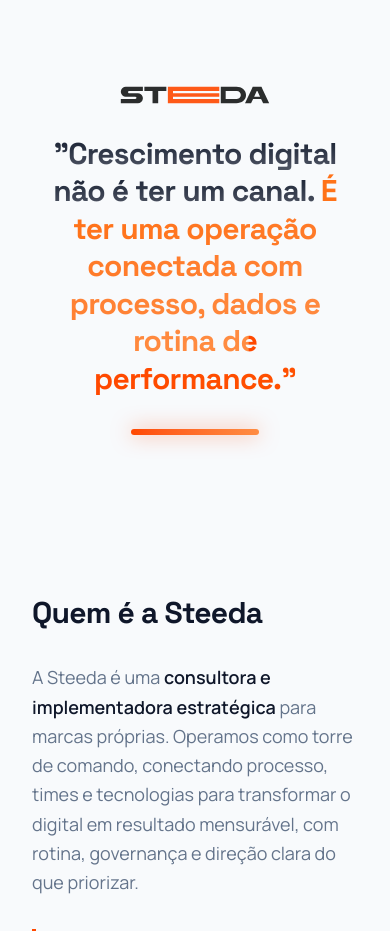
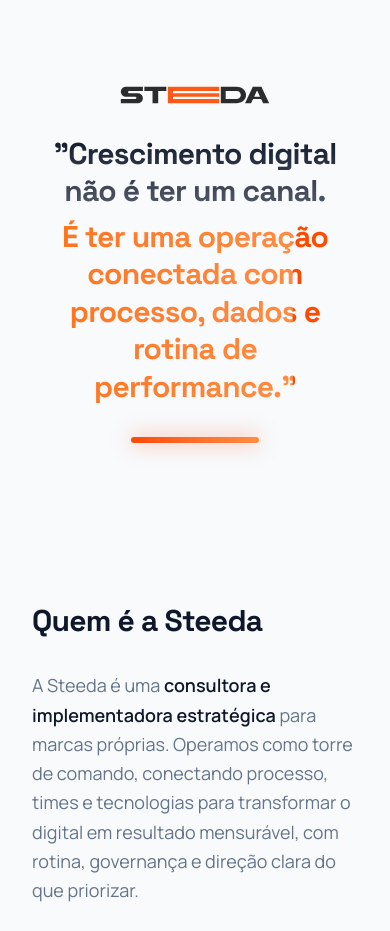
Before and after one commit to steedaperforma/Steeda-Performa, a Next.js app: page / in a window 390 px wide. Shown: the part 1660-2591 px from the top of the page. Built offline with nearby package versions, Linux system fonts and the light colour scheme; no server answers.

Commit message:
UI: Fix Signature text alignment and line break on mobile

```diff
--- a/components/sections/Signature.tsx
+++ b/components/sections/Signature.tsx
@@ -19,10 +19,10 @@
                         "font-display text-3xl md:text-4xl lg:text-5xl font-bold leading-tight tracking-tight",
                         "transition-all duration-500 ease-out group-hover:scale-[1.01]"
                     )}>
-                        <span className="inline text-transparent bg-clip-text bg-gradient-to-b from-ink to-ink/70 mb-2">
+                        <span className="block text-transparent bg-clip-text bg-gradient-to-b from-ink to-ink/70 mb-2 md:inline">
                             "Crescimento digital não é ter um canal.{" "}
                         </span>
-                        <span className="inline bg-clip-text text-transparent bg-gradient-to-r from-[#ff4800] via-[#ff6b00] to-[#ff8c42] animate-shimmer bg-[length:200%_auto]">
+                        <span className="block bg-clip-text text-transparent bg-gradient-to-r from-[#ff4800] via-[#ff6b00] to-[#ff8c42] animate-shimmer bg-[length:200%_auto] md:inline">
                             É ter uma operação conectada com processo, dados e rotina de performance."
                         </span>
                     </h2>
```
